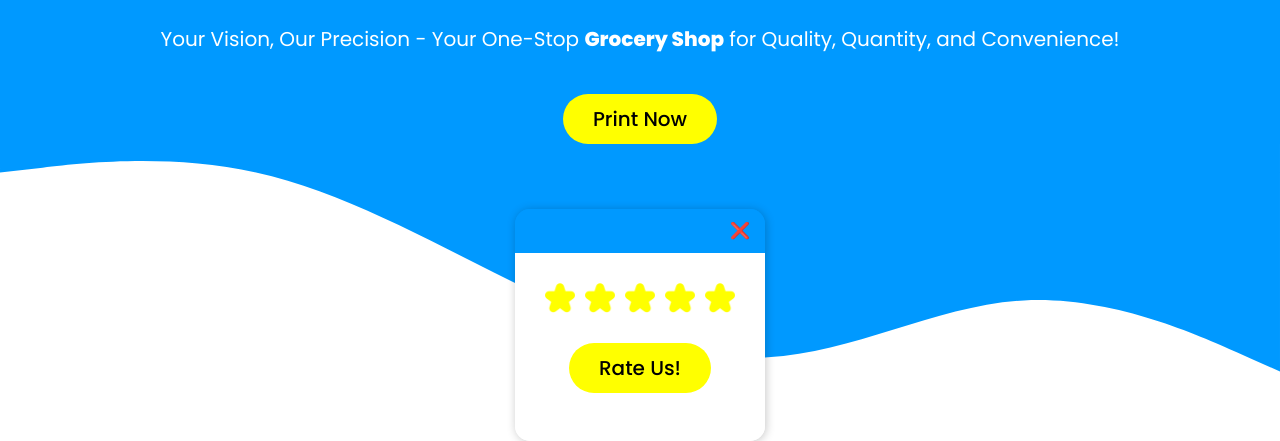
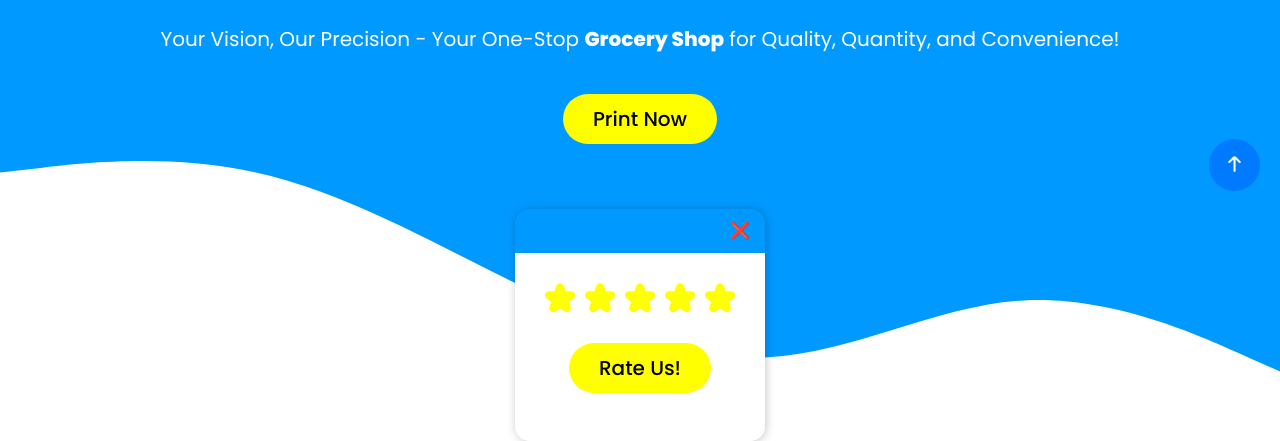
Before and after one commit to souravcodes1080/apurba_stores, a plain HTML site: page index.html in a window 1280 px wide. Shown: the part 659-1100 px from the top of the page. Drawn offline with nearby package versions, Linux system fonts and the light colour scheme.

Commit message:
scroll to top

```diff
--- a/index.html
+++ b/index.html
@@ -28,6 +28,9 @@
             </div> -->
       </div>
     </header>
+    <div class="scroll-to-top">
+      <a href="#top"><i class="fi fi-rr-arrow-small-up"></i></a>
+  </div>
     <main class="hero">
       <div class="hero-img">
         <img loading="lazy" src="img/print-rbg.png" alt="print-illustration" />
@@ -161,6 +164,8 @@
 
 
 
+
+
     <svg xmlns="http://www.w3.org/2000/svg" viewBox="0 0 1440 320">
       <path
         fill="#273036"
--- a/script.js
+++ b/script.js
@@ -13,3 +13,13 @@ setTimeout(()=>{
 document.addEventListener( 'DOMContentLoaded', function () {
     new Splide( '#image-carousel' ).mount();
   } );
+
+
+  window.addEventListener("scroll", function () {
+    var scrollButton = document.querySelector(".scroll-to-top");
+    if (window.pageYOffset > 200) { // Adjust the scroll value as needed
+        scrollButton.style.bottom = "40px";
+    } else {
+        scrollButton.style.bottom = "-50px";
+    }
+});
--- a/style.css
+++ b/style.css
@@ -181,10 +181,24 @@ i{
 .splide__list {
     height: 100% !important;
 }
+.scroll-to-top {
+    z-index: 99999;
+    position: fixed;
+    bottom: -50px;
+    right: 20px;
+    background-color: #007bff;
+    color: #fff;
+    padding: 12px 13px 8px 13px;
+    border-radius: 500px;
+    /* display: none; */
+    /* opacity: 0; */
+    transition:  .3s ease all  ;
+}
 
-
-
-
+.scroll-to-top a {
+    text-decoration: none;
+    color: #fff;
+}
 footer{
     background-color: #273036;
 }
```
